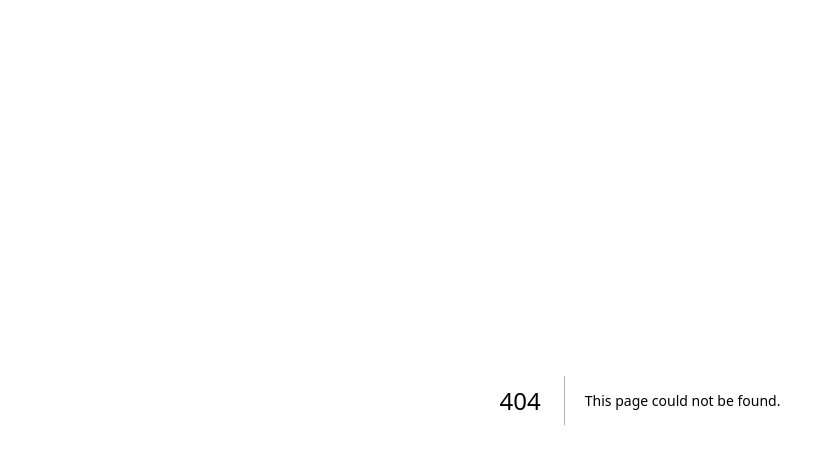
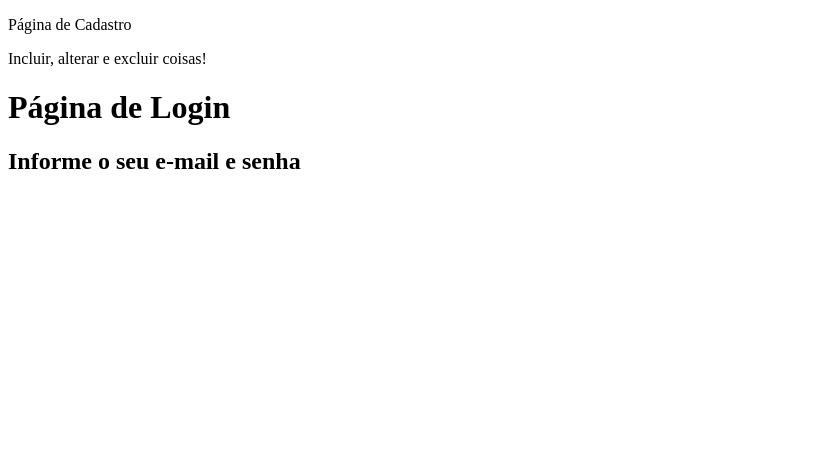
Before and after one commit to ldantsc/Course-NextJS-ReactJs, a Next.js app in the folder exercicios-app/: page /basicos/usandoTitulo in a window 1280 px wide. Before the commit this address had no page. Shown: the top 464 px of the page, without its empty margins (0-835 px from the left). Built offline with nearby package versions, Linux system fonts and the light colour scheme.

Commit message:
react review

```diff
--- /dev/null
+++ b/exercicios-app/components/Titulo.jsx
@@ -0,0 +1,18 @@
+
+export default function Titulo(props) {
+
+    console.log(props)
+
+       return props.tiny ? (
+        <>
+        <p>{props.mainText}</p>
+        <p>{props.description}</p>
+        </>
+      ) : (
+            <>
+            <h1>{props.mainText}</h1>
+            <h2>{props.description}</h2>
+            </>
+       )
+
+    }
--- /dev/null
+++ b/exercicios-app/pages/basicos/usandoTitulo.jsx
@@ -0,0 +1,17 @@
+import Titulo from '../../components/Titulo'
+
+export default function usandoTitulo() {
+    return (
+        <div>
+        <Titulo
+        mainText="Página de Cadastro"
+        description="Incluir, alterar e excluir coisas!"
+        tiny={true}
+        />
+        <Titulo
+        mainText="Página de Login"
+        description="Informe o seu e-mail e senha"
+        />
+        </div>
+    )
+}
```
Also changed, not shown: exercicios-app/pages/basicos/fragment.jsx (added, +9 -0 lines).
